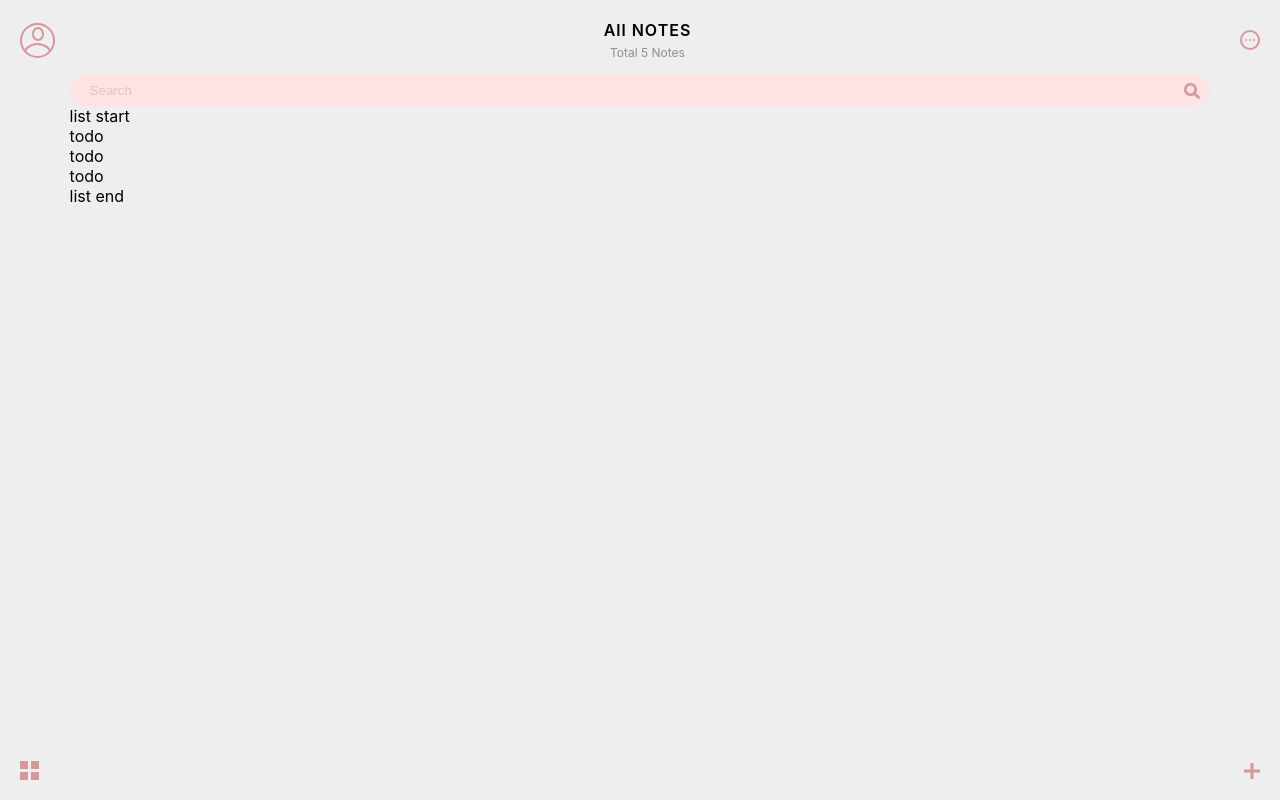
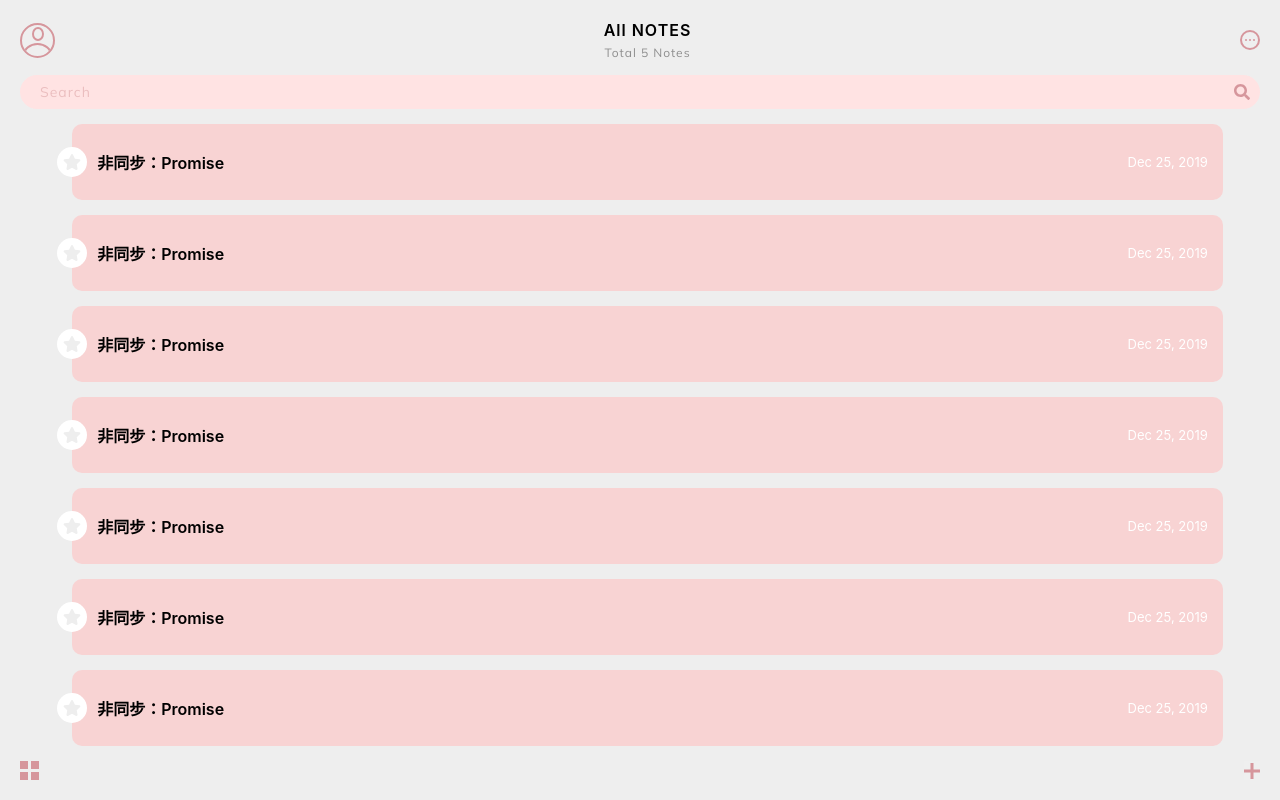
Before and after one commit to jyun1desu/react-note-app, a JavaScript app: page / in a window 1280 px wide. Built offline with nearby package versions, Linux system fonts and the light colour scheme; the HTML template or start-up script is replaced by a standard one.

Commit message:
note list css done

```diff
--- a/public/index.html
+++ b/public/index.html
@@ -13,6 +13,8 @@
       user's mobile device or desktop. See https://developers.google.com/web/fundamentals/web-app-manifest/
     -->
   <link rel="manifest" href="%PUBLIC_URL%/manifest.json" />
+  <link rel="preconnect" href="https://fonts.gstatic.com">
+  <link href="https://fonts.googleapis.com/css2?family=Mulish:wght@300;400&display=swap" rel="stylesheet">
   <!--
       Notice the use of %PUBLIC_URL% in the tags above.
       It will be replaced with the URL of the `public` folder during the build.
--- a/src/components/Home/note.js
+++ b/src/components/Home/note.js
@@ -1,8 +1,63 @@
+import styled from 'styled-components';
+import { color } from '../../style/color';
+import { FontAwesomeIcon } from '@fortawesome/react-fontawesome'
+import { faStar } from '@fortawesome/free-solid-svg-icons'
+
+const Note = styled.li`
+    display: flex;
+    align-items: center;
+    margin-bottom: 15px;
+    .primary_mamrk{
+        width: 30px;
+        height: 30px;
+        border-radius: 50%;
+        font-size: 0;
+        background-color: #fff;
+        display: flex;
+        align-items: center;
+        justify-content: center;
+        z-index: 2;
+
+        .icon{
+            font-size: 16px;
+            color: ${color.non_highlight_color};
+            .primary{
+                color: ${color.highlight_color};
+            }
+        }
+    }
+    .note_info{
+        flex: 1 1 auto;
+        border-radius: 10px;
+        background-color: ${color.note_block_background};
+        margin-left: -15px;
+        padding: 10px 15px 10px 25px;
+        z-index: 1;
+        display: flex;
+        justify-content: space-between;
+        align-items: center;
+        .note_title{
+            font-weight: 600;
+        }
+        .note_made_date{
+            font-size: 13px;
+            color: #fff;
+        }
+    }
+
+`
+
 const note = () => {
     return (
-        <div>
-            todo
-        </div>
+        <Note>
+            <div className="primary_mamrk">
+                <FontAwesomeIcon icon={faStar} className="icon" />
+            </div>
+            <div className="note_info">
+                <p className="note_title">非同步：Promise</p>
+                <span className="note_made_date">Dec 25, 2019</span>
+            </div>
+        </Note>
     );
 }
 
--- a/src/components/Home/notelist.js
+++ b/src/components/Home/notelist.js
@@ -1,16 +1,27 @@
-import Todo from './note';
+import Note from './note';
+import styled from 'styled-components';
 
-
+const List = styled.ul`
+    list-style: none;
+    padding: 0;
+    margin: 0;
+    overflow: hidden;
+`
 
 const noteList = () => {
     return (
-        <div>
-            list start
-            <Todo/>
-            <Todo/>
-            <Todo/>
-            list end
-        </div>
+        <List>
+            <Note/>
+            <Note/>
+            <Note/>
+            <Note/>
+            <Note/>
+            <Note/>
+            <Note/>
+            <Note/>
+            <Note/>
+            <Note/>
+        </List>
     );
 }
 
--- a/src/components/Home/searchbar.js
+++ b/src/components/Home/searchbar.js
@@ -15,6 +15,9 @@ const SearchArea = styled.div`
         background-color: #FFE3E3;
         padding:8px 20px;
         color: ${color.line_color};
+        font-family: 'Mulish', sans-serif;
+        font-size: 14px;
+        letter-spacing: 1px;
         &::placeholder{
             color: #EBBEBF;
         }
--- a/src/index.css
+++ b/src/index.css
@@ -14,7 +14,7 @@ body {
 
 button{
   padding: 0;
-  border: none;
+  border:none;
 }
 button:focus{
   outline: none;
--- a/src/style/color.js
+++ b/src/style/color.js
@@ -1,8 +1,8 @@
 export const color = {
     main_background_color: '#EEEEEE',
-    sub_background: '#F8D3D3',
-    highlight_color: '#FDCA0C',
-    non_highlight_color:'#EDEDED',
+    note_block_background: '#F8D3D3',
+    highlight_color: '#fcc923',
+    non_highlight_color:'#eeeeee',
     searchbar_color:'#FFE3E3',
     line_color:'#D6969C',
     main_font_color:'#0E0E0E',
--- a/src/view/NoteApp.js
+++ b/src/view/NoteApp.js
@@ -32,15 +32,19 @@ const NoteApp = styled.div`
                     font-size: 12px;
                     color: #8E8E8E;
                     margin-top: 5px;
+                    font-family: 'Mulish', sans-serif;
+                    letter-spacing: 1px;
                 }
             }
         }
     }
     main{
-        width: 92%;
-        margin: 0 auto;
+        width: 94%;
+        margin: 15px auto;
+        overflow: scroll;
     }
     footer{
+        flex: 0 0 auto;
         margin-top: auto;
         display: flex;
         justify-content: space-between;
@@ -58,8 +62,8 @@ function Home() {
                 </div>
                 <EditListButton />
             </header>
+            <SearchBar />
             <main>
-                <SearchBar />
                 <NoteList />
             </main>
             <footer>
```
Also changed, not shown: 1 other file (tests, documents, lock files or other folders).
